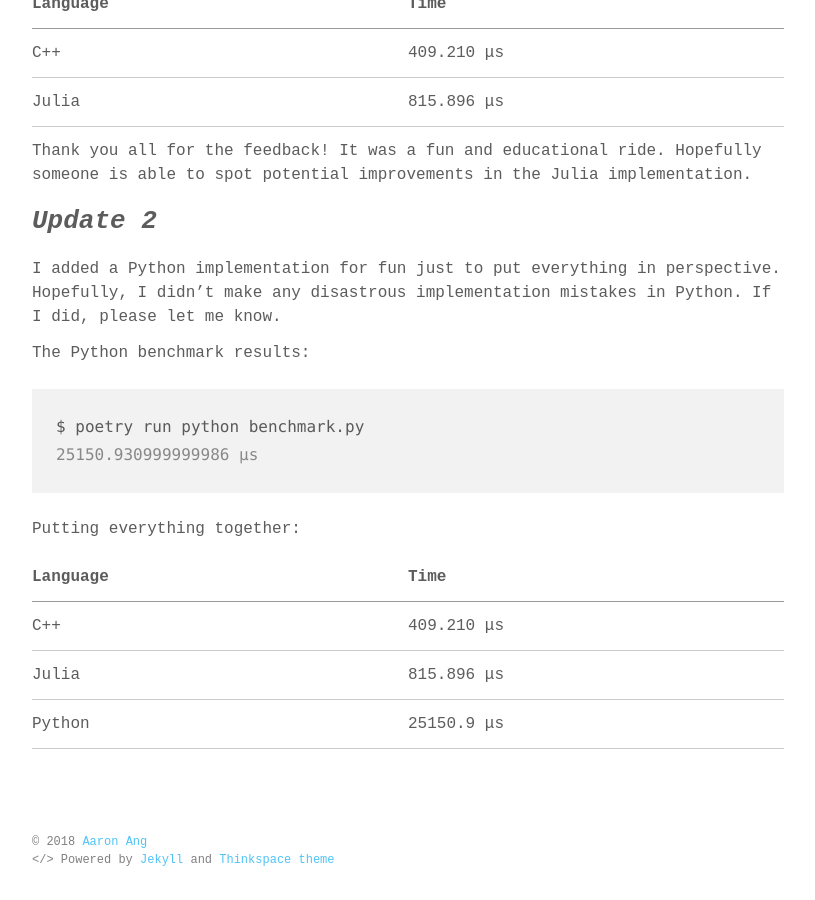
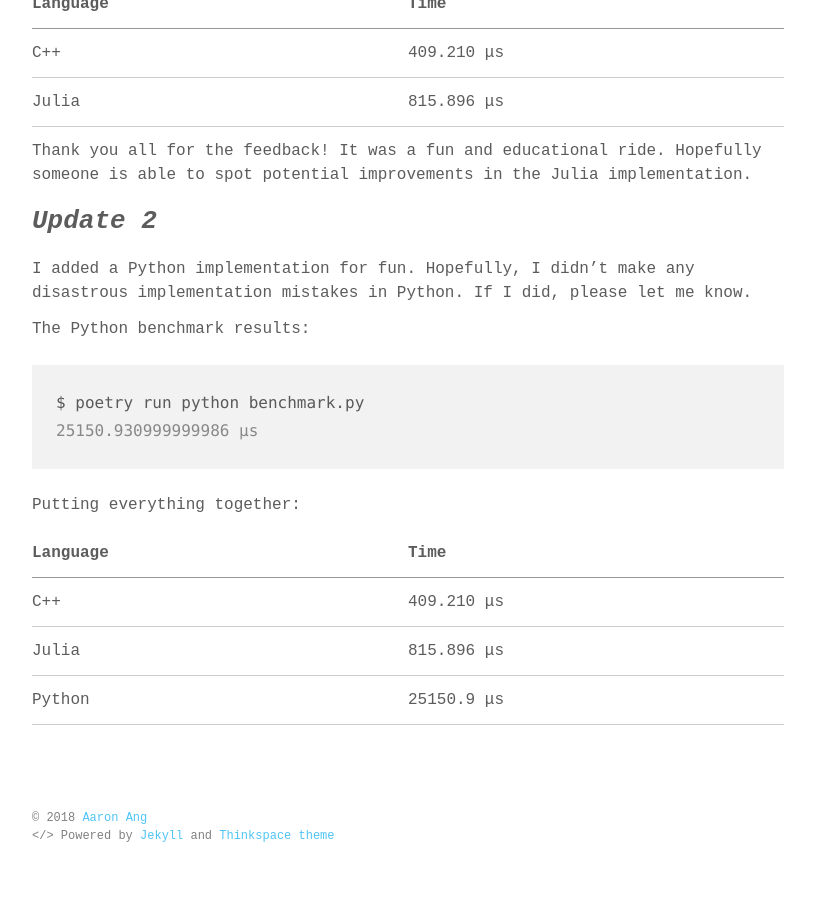
Before and after one commit to aaronang/aaronang.github.io, a Jekyll site: the page built from _posts/2018-10-06-stl-benchmark-comparison-cpp-vs-julia.md, in a window 1280 px wide and 900 px high, scrolled down 2592 px. Shown: the whole window, without its empty margins (232-1047 px from the left). Built offline with Jekyll 4.4.1, drawn with Linux system fonts in a browser that asks for light colours; some web fonts are replaced.

Commit message:
Rephrase

```diff
--- a/_posts/2018-10-06-stl-benchmark-comparison-cpp-vs-julia.md
+++ b/_posts/2018-10-06-stl-benchmark-comparison-cpp-vs-julia.md
@@ -107,9 +107,8 @@ Thank you all for the feedback! It was a fun and educational ride. Hopefully som
 
 ## *Update 2*
 
-I added a Python implementation for fun just to put everything in perspective.
-Hopefully, I didn't make any disastrous implementation mistakes in Python. If I
-did, please let me know.
+I added a Python implementation for fun. Hopefully, I didn't make any disastrous
+implementation mistakes in Python. If I did, please let me know.
 
 The Python benchmark results:
 
```
